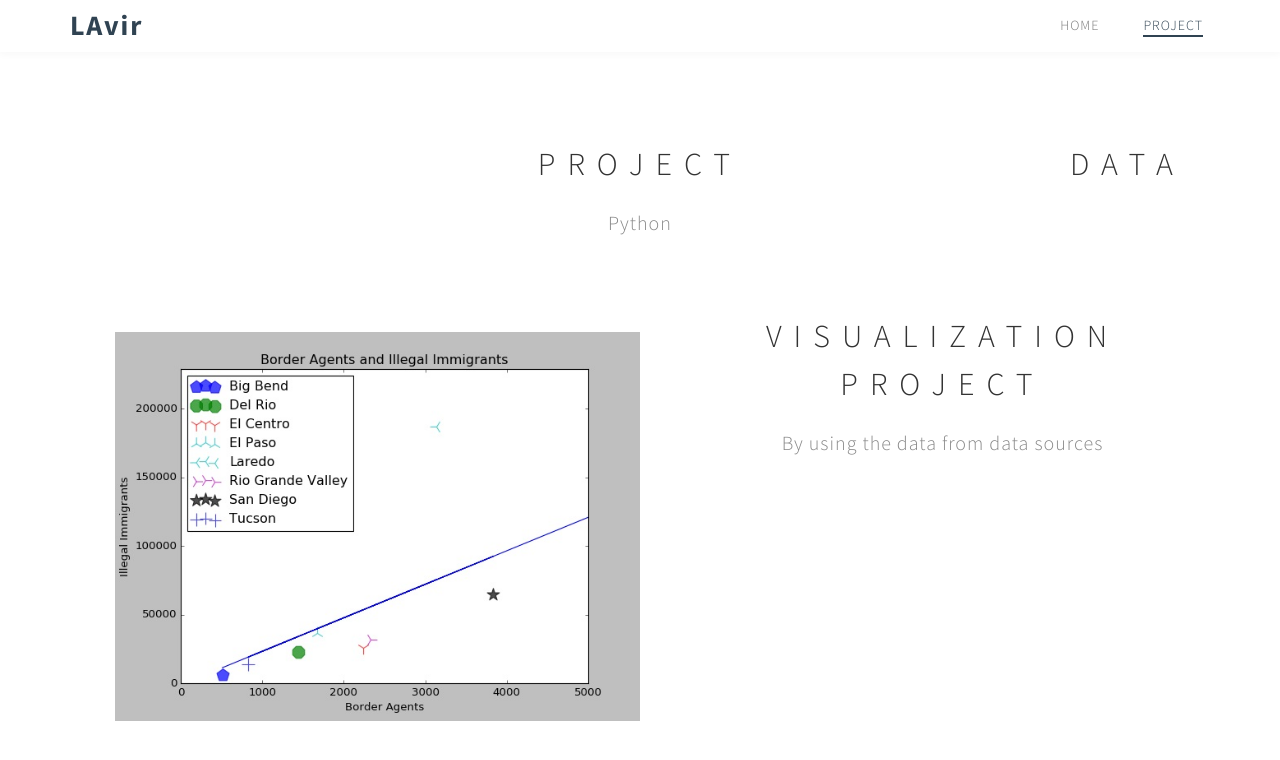
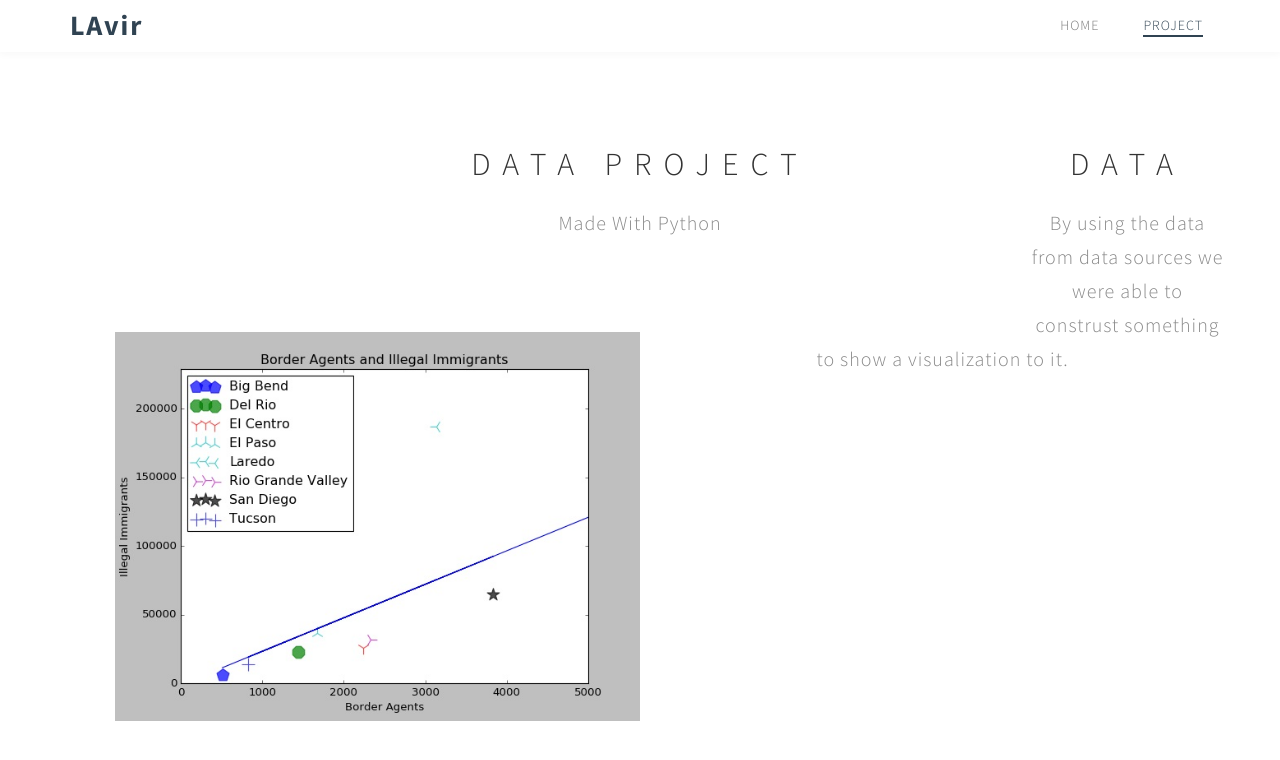
Before and after one commit to HenrLy721/HenrLy721.github.io, a plain HTML site: page ReadMore5/ReadMore5.html in a window 1280 px wide. Drawn offline with Linux system fonts and the light colour scheme; files whose address does not match are found by name.

Commit message:
made edits to ReadMore5

```diff
--- a/ReadMore5/ReadMore5.html
+++ b/ReadMore5/ReadMore5.html
@@ -76,8 +76,8 @@ http://tympanus.net/codrops/2013/06/18/caption-hover-effects/
 
       <div class="col-md-offset-2 col-md-8 col-sm-12 wow fadeInUp" data-wow-delay="0.3s">
         <div class="section-title">
-          <h1>Project</h1>
-          <p>Python</p>
+          <h1>Data Project</h1>
+          <p>Made With Python</p>
         </div>
       </div>
 
@@ -92,8 +92,10 @@ http://tympanus.net/codrops/2013/06/18/caption-hover-effects/
           </figure>
         </li>
 
-	<h1 class="wow fadeInUp" data-wow-delay="0.6s"> Data Visualization Project</h1>
-		<p class="wow fadeInUp" data-wow-delay="0.9s"> By using the data from data sources  </p>
+	<h1 class="wow fadeInUp" data-wow-delay="0.6s"> Data</h1>
+		<p class="wow fadeInUp" data-wow-delay="0.9s"> By using the data from data sources we were able to construst something to
+		show a visualization to it.</p>
+
 <!-- Back top -->
 <a href="#" class="go-top"><i class="fa fa-angle-up"></i></a>
 
```
Also changed, not shown: index.html (+1 -1 lines).
